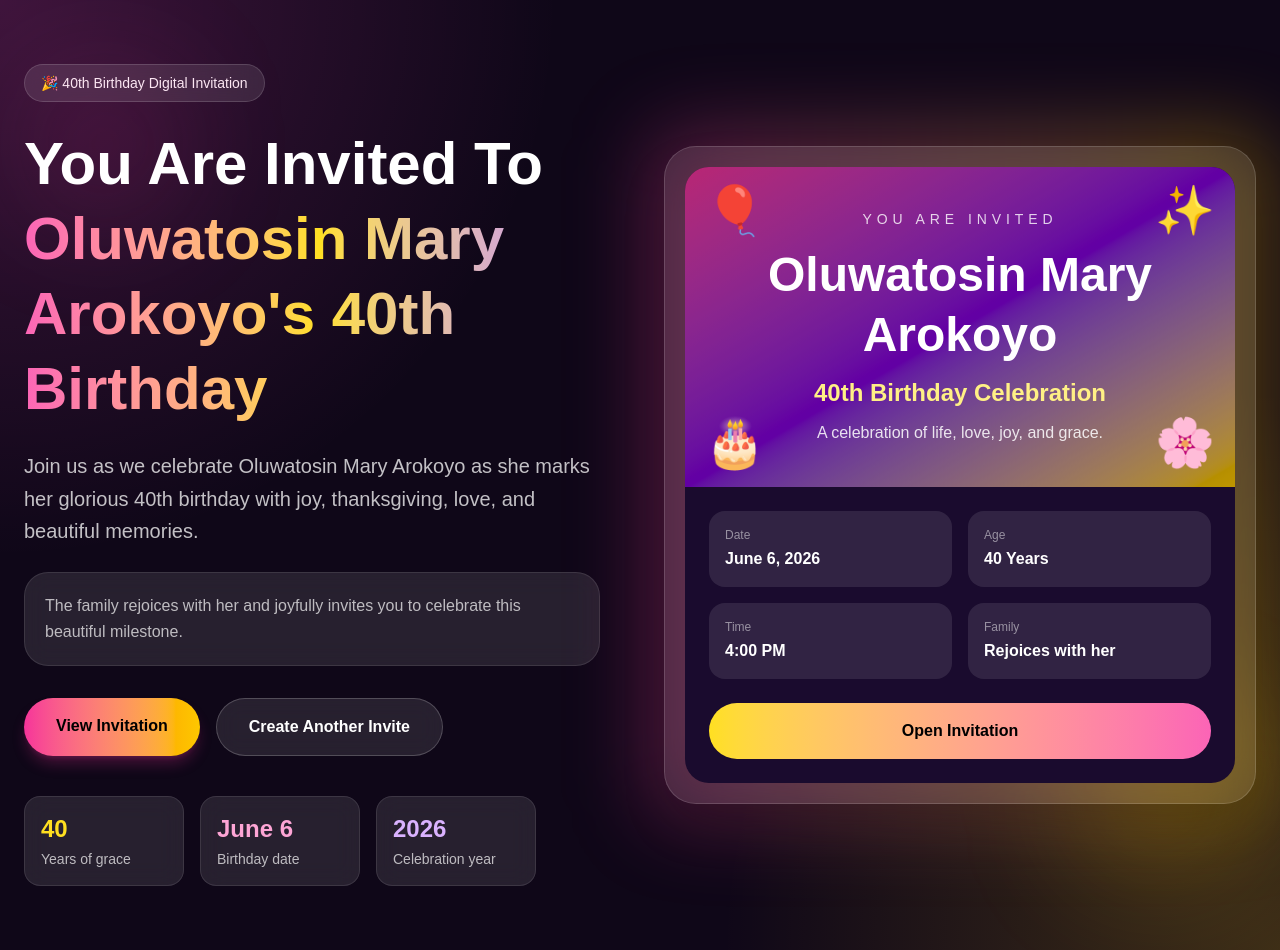
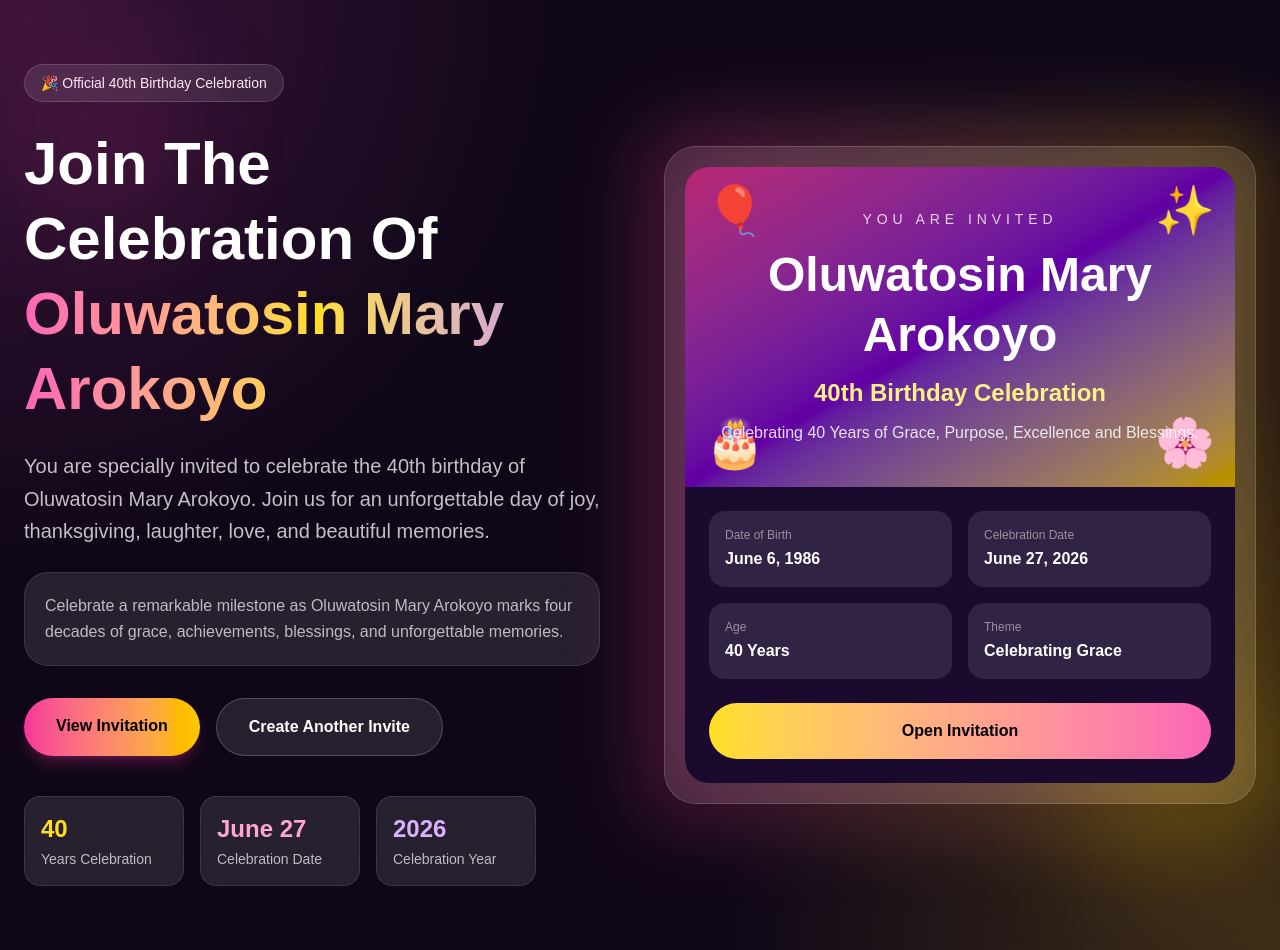
Before and after one commit to dimmyjay/digital-birthday-invitation, a Next.js app: page / in a window 1280 px wide. Built offline with nearby package versions, Linux system fonts and the light colour scheme.

Commit message:
Revise 40th birthday invitation content
Updated invitation details for Oluwatosin Mary Arokoyo's 40th birthday celebration, including changes to the title, invitation message, and event details.

```diff
--- a/app/page.tsx
+++ b/app/page.tsx
@@ -11,26 +11,27 @@ export default function HomePage() {
         <div className="relative z-10 mx-auto grid max-w-7xl items-center gap-12 lg:grid-cols-2">
           <div>
             <div className="mb-6 inline-flex items-center gap-2 rounded-full border border-white/15 bg-white/10 px-4 py-2 text-sm text-pink-100 backdrop-blur-md">
-              🎉 40th Birthday Digital Invitation
+              🎉 Official 40th Birthday Celebration
             </div>
 
             <h1 className="text-4xl font-black leading-tight md:text-6xl">
-              You Are Invited To
+              Join The Celebration Of
               <span className="block bg-gradient-to-r from-pink-400 via-yellow-300 to-purple-400 bg-clip-text text-transparent">
-                Oluwatosin Mary Arokoyo&apos;s 40th Birthday
+                Oluwatosin Mary Arokoyo
               </span>
             </h1>
 
             <p className="mt-6 max-w-xl text-lg leading-relaxed text-white/75 md:text-xl">
-              Join us as we celebrate Oluwatosin Mary Arokoyo as she marks her
-              glorious 40th birthday with joy, thanksgiving, love, and beautiful
-              memories.
+              You are specially invited to celebrate the 40th birthday of
+              Oluwatosin Mary Arokoyo. Join us for an unforgettable day of joy,
+              thanksgiving, laughter, love, and beautiful memories.
             </p>
 
             <div className="mt-6 max-w-xl rounded-3xl border border-white/10 bg-white/10 p-5 backdrop-blur-md">
               <p className="leading-relaxed text-white/70">
-                The family rejoices with her and joyfully invites you to
-                celebrate this beautiful milestone.
+                Celebrate a remarkable milestone as Oluwatosin Mary Arokoyo
+                marks four decades of grace, achievements, blessings, and
+                unforgettable memories.
               </p>
             </div>
 
@@ -53,17 +54,23 @@ export default function HomePage() {
             <div className="mt-10 grid max-w-lg grid-cols-3 gap-4">
               <div className="rounded-2xl border border-white/10 bg-white/10 p-4 backdrop-blur-md">
                 <h3 className="text-2xl font-black text-yellow-300">40</h3>
-                <p className="mt-1 text-sm text-white/70">Years of grace</p>
+                <p className="mt-1 text-sm text-white/70">
+                  Years Celebration
+                </p>
               </div>
 
               <div className="rounded-2xl border border-white/10 bg-white/10 p-4 backdrop-blur-md">
-                <h3 className="text-2xl font-black text-pink-300">June 6</h3>
-                <p className="mt-1 text-sm text-white/70">Birthday date</p>
+                <h3 className="text-2xl font-black text-pink-300">June 27</h3>
+                <p className="mt-1 text-sm text-white/70">
+                  Celebration Date
+                </p>
               </div>
 
               <div className="rounded-2xl border border-white/10 bg-white/10 p-4 backdrop-blur-md">
                 <h3 className="text-2xl font-black text-purple-300">2026</h3>
-                <p className="mt-1 text-sm text-white/70">Celebration year</p>
+                <p className="mt-1 text-sm text-white/70">
+                  Celebration Year
+                </p>
               </div>
             </div>
           </div>
@@ -95,17 +102,21 @@ export default function HomePage() {
                     </p>
 
                     <p className="mt-3 text-white/85">
-                      A celebration of life, love, joy, and grace.
+                      Celebrating 40 Years of Grace, Purpose, Excellence and
+                      Blessings.
                     </p>
                   </div>
                 </div>
 
                 <div className="p-6">
                   <div className="grid grid-cols-2 gap-4">
-                    <PreviewBox label="Date" value="June 6, 2026" />
+                    <PreviewBox label="Date of Birth" value="June 6, 1986" />
+                    <PreviewBox
+                      label="Celebration Date"
+                      value="June 27, 2026"
+                    />
                     <PreviewBox label="Age" value="40 Years" />
-                    <PreviewBox label="Time" value="4:00 PM" />
-                    <PreviewBox label="Family" value="Rejoices with her" />
+                    <PreviewBox label="Theme" value="Celebrating Grace" />
                   </div>
 
                   <Link
```
